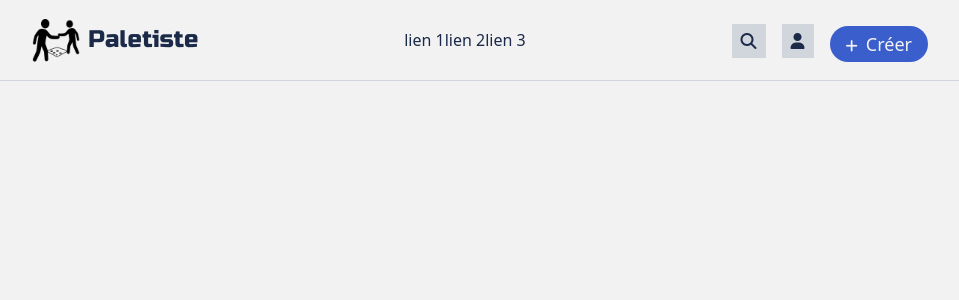
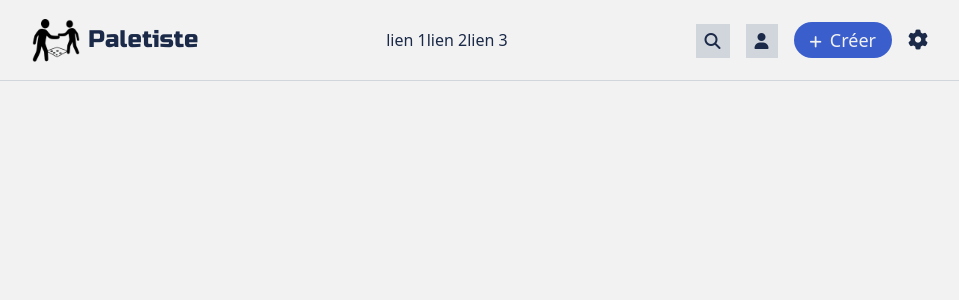
Before and after one commit to Mickael-Bourdet/paletiste-SPA, a React (Vite) app: page / in a window 1280 px wide. Shown: the top 300 px of the page, without its empty margins (160-1119 px from the left). Built offline with nearby package versions, Linux system fonts and the light colour scheme.

Commit message:
feat : add params icon

```diff
--- a/src/components/layout/Header.tsx
+++ b/src/components/layout/Header.tsx
@@ -24,10 +24,11 @@ export default function Header() {
       <div className="hidden md:flex items-baseline gap-4">
         <i className="fa-solid fa-magnifying-glass border p-2 border-gray-300 bg-gray-300"></i>
         <i className="fa-solid fa-user border p-2 border-gray-300 bg-gray-300"></i>
-        <button className="rounded-full py-1 px-4 bg-royal text-body text-sm translate-y-1 ">
+        <button className="rounded-full py-1 px-4 bg-royal text-body text-sm">
           <i className="fa-solid fa-plus"></i>
           <span className="pl-2 text-lg">Créer</span>
         </button>
+        <i className="fa-solid fa-gear text-xl"></i>
       </div>
     </header>
   );
```
